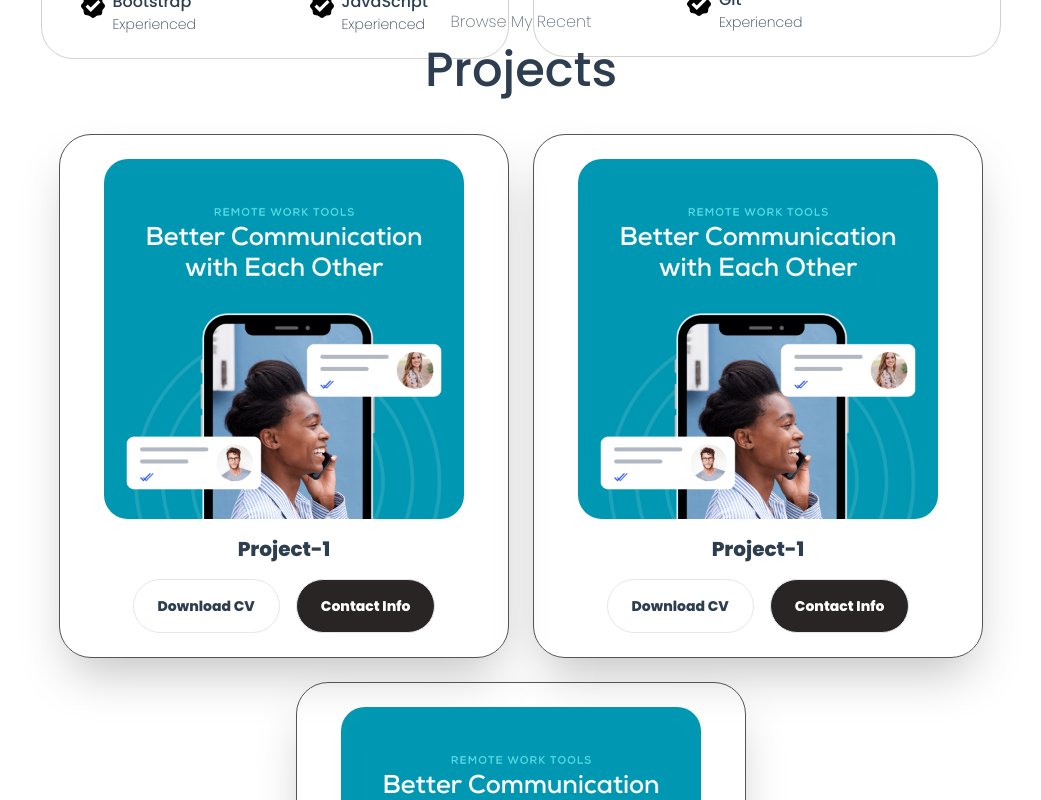
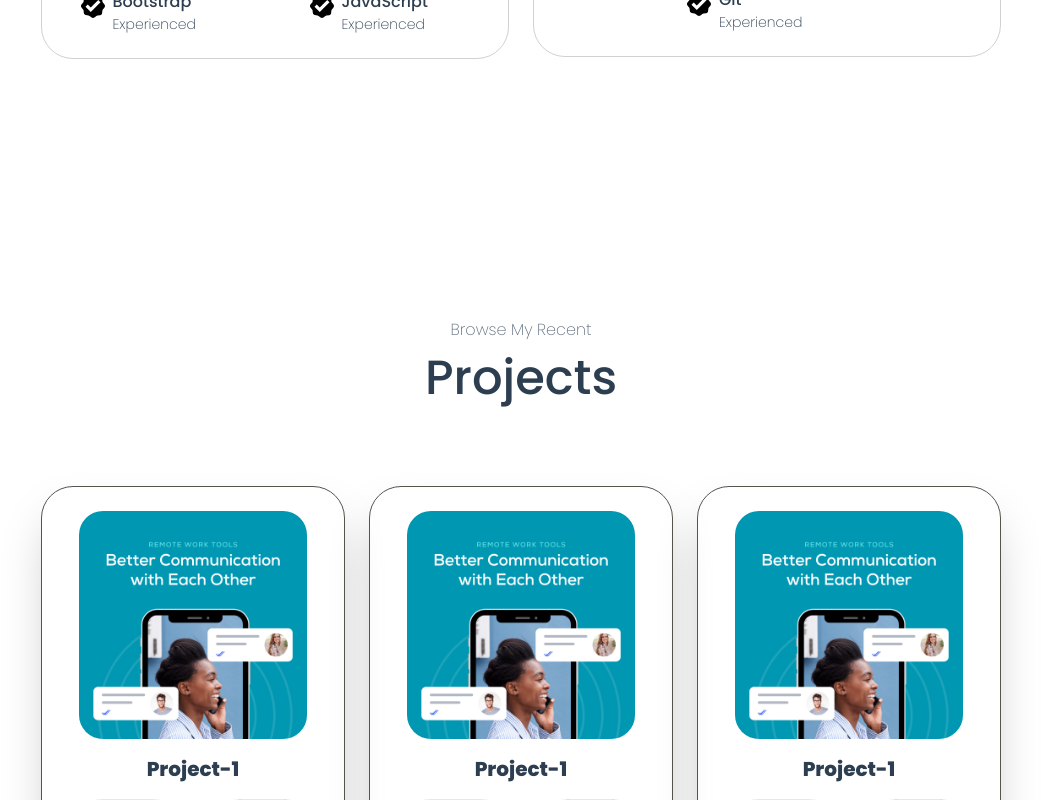
Before and after one commit to SaifullahAkhtar-001/portfolio, a Vue app: page / in a window 1280 px wide. Shown: the part 2280-3080 px from the top of the page, without its empty margins (119-1160 px from the left). Built offline with nearby package versions, Linux system fonts and the light colour scheme.

Commit message:
set a bug in image

```diff
--- a/src/components/Projects.vue
+++ b/src/components/Projects.vue
@@ -2,7 +2,7 @@
   <Section>
     <div class="flex flex-col justify-center gap-10 items-center h-[80vh] max-xl:h-fit">
       <Sectionheader heading="Projects" subheading="Browse My Recent" />
-      <div class="flex gap-6 flex-wrap items-center justify-center">
+      <div class="flex flex-row gap-6 items-center justify-center">
         <Projectcard/>
         <Projectcard/>
         <Projectcard/>
--- a/src/components/inner/Projectcard.vue
+++ b/src/components/inner/Projectcard.vue
@@ -1,7 +1,7 @@
 <template>
     <div
         class="flex flex-col items-center justify-center gap-4 p-6 border-[1px] border-solid border-stone-600 rounded-[2rem] shadow-2xl">
-        <div class="w-[90%] max-w-[400px]">
+        <div class="w-[90%]">
             <img src="../../assets/project-1.png" alt="" class="rounded-[1.5rem]">
         </div>
         <div class="font-semibold">
```
